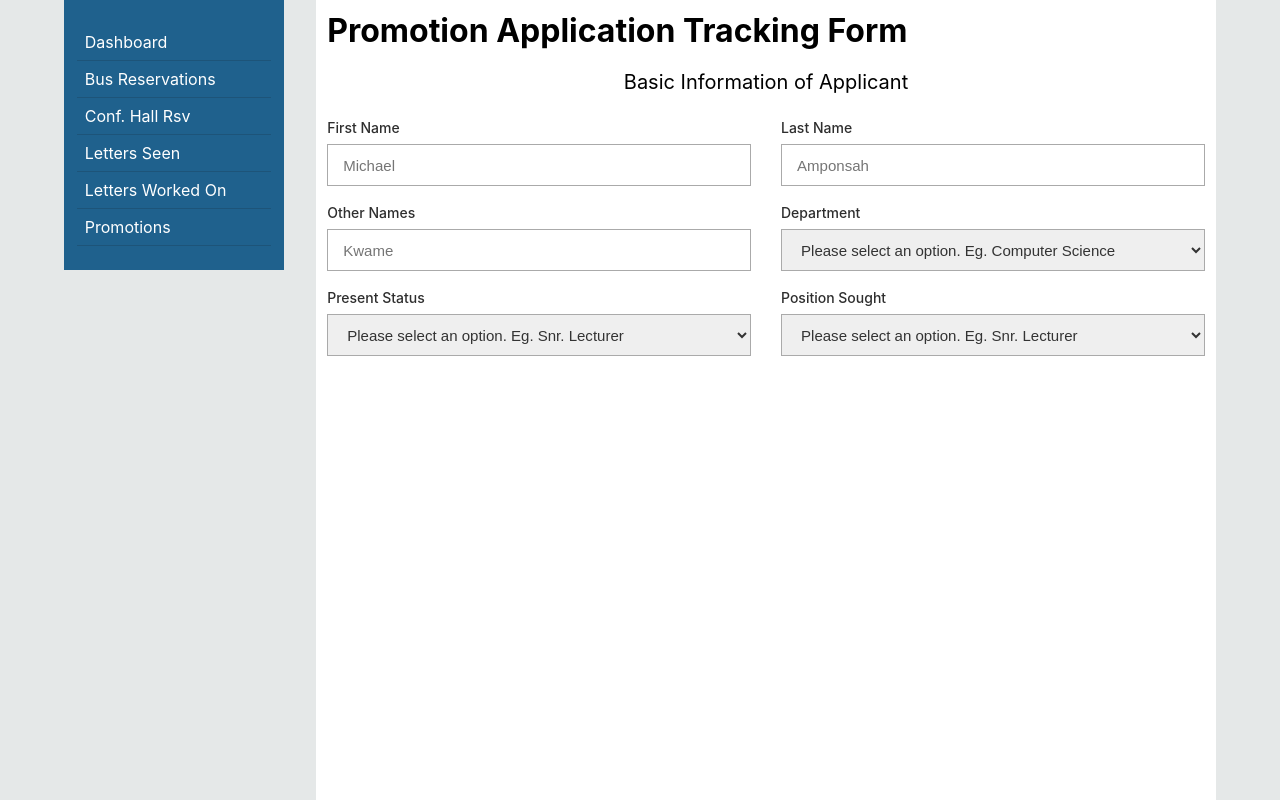
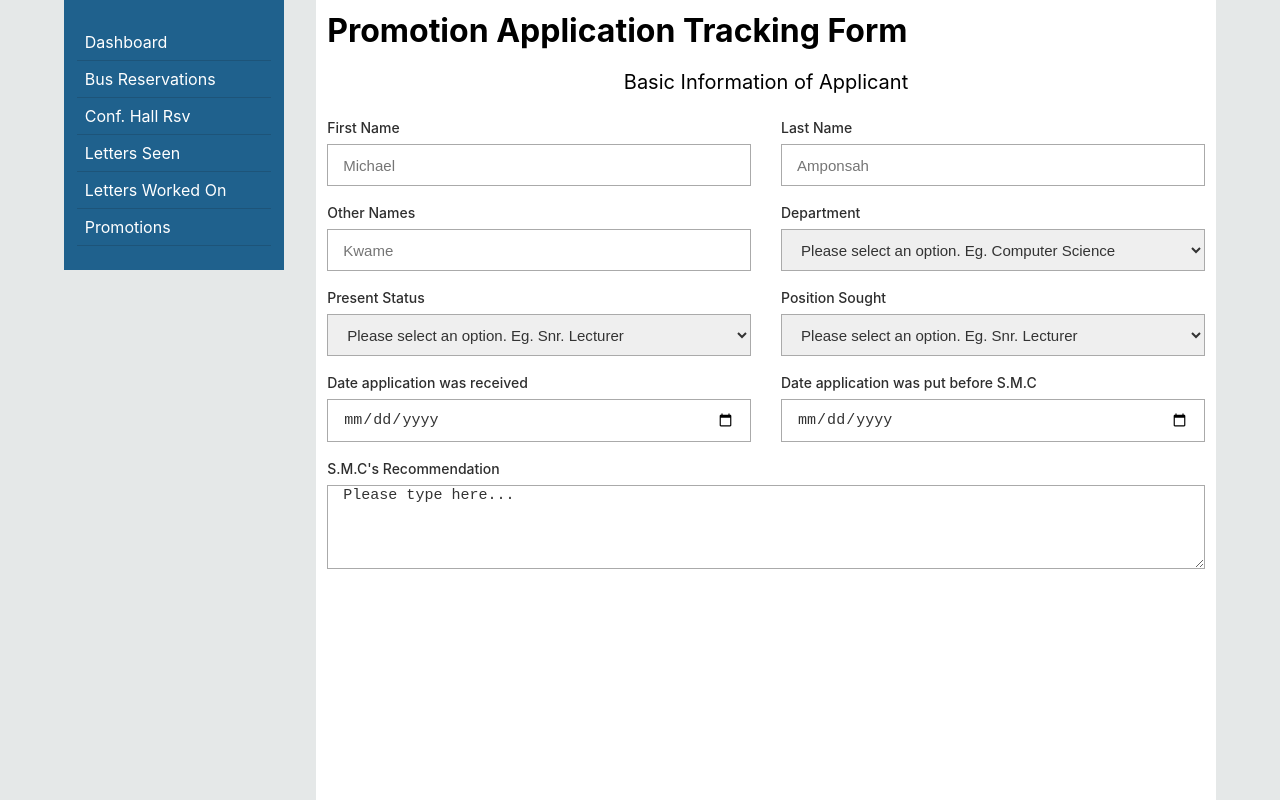
Before and after one commit to michaelamponsah/ug-spms-office-app, a Next.js app: page /promotions/processing-of-application-for-promotion in a window 1280 px wide. Built offline with nearby package versions, Linux system fonts and the light colour scheme.

Commit message:
TextArea component implemented

```diff
--- a/components/ApplicantBio.js
+++ b/components/ApplicantBio.js
@@ -3,6 +3,7 @@ import InputField from "./InputField";
 
 import styles from "../styles/ApplicantBio.module.css";
 import SelectInput from "./SelectInput";
+import TextArea from "./TextArea";
 
 const ApplicantBio = () => {
   const departments = [
@@ -36,6 +37,9 @@ const ApplicantBio = () => {
           placeholder="Please select an option. Eg. Snr. Lecturer"
           options={positions}
         />
+        <InputField label="Date application was received" type="date" />
+        <InputField label="Date application was put before S.M.C" type="date" />
+        <TextArea label="S.M.C's Recommendation" placeholder="Please type here..." />
       </div>
     </div>
   );
--- /dev/null
+++ b/components/TextArea.js
@@ -0,0 +1,13 @@
+import React from "react";
+import styles from "../styles/TextArea.module.css";
+
+const TextArea = ({ label, placeholder }) => {
+  return (
+    <div className={`${styles["input-field"]}`}>
+      <label>{label}</label>
+      <textarea>{placeholder}</textarea>
+    </div>
+  );
+};
+
+export default TextArea;
--- /dev/null
+++ b/styles/TextArea.module.css
@@ -0,0 +1,23 @@
+.input-field {
+    width: 100%;
+    margin: 5px 0;
+}
+
+.input-field label {
+    display: block;
+    font-size: 14px;
+    color: #2e2e2e;
+    font-weight: 500;
+}
+
+.input-field textarea {
+    height: 5.26rem;
+    padding: 0 0.94rem;
+    font-weight: 400;
+    font-size: 0.94rem;
+    color: #333;
+    outline: none;
+    border: 1px solid #aaa;
+    margin: 8px 0;
+    width: 100%;
+}
```
